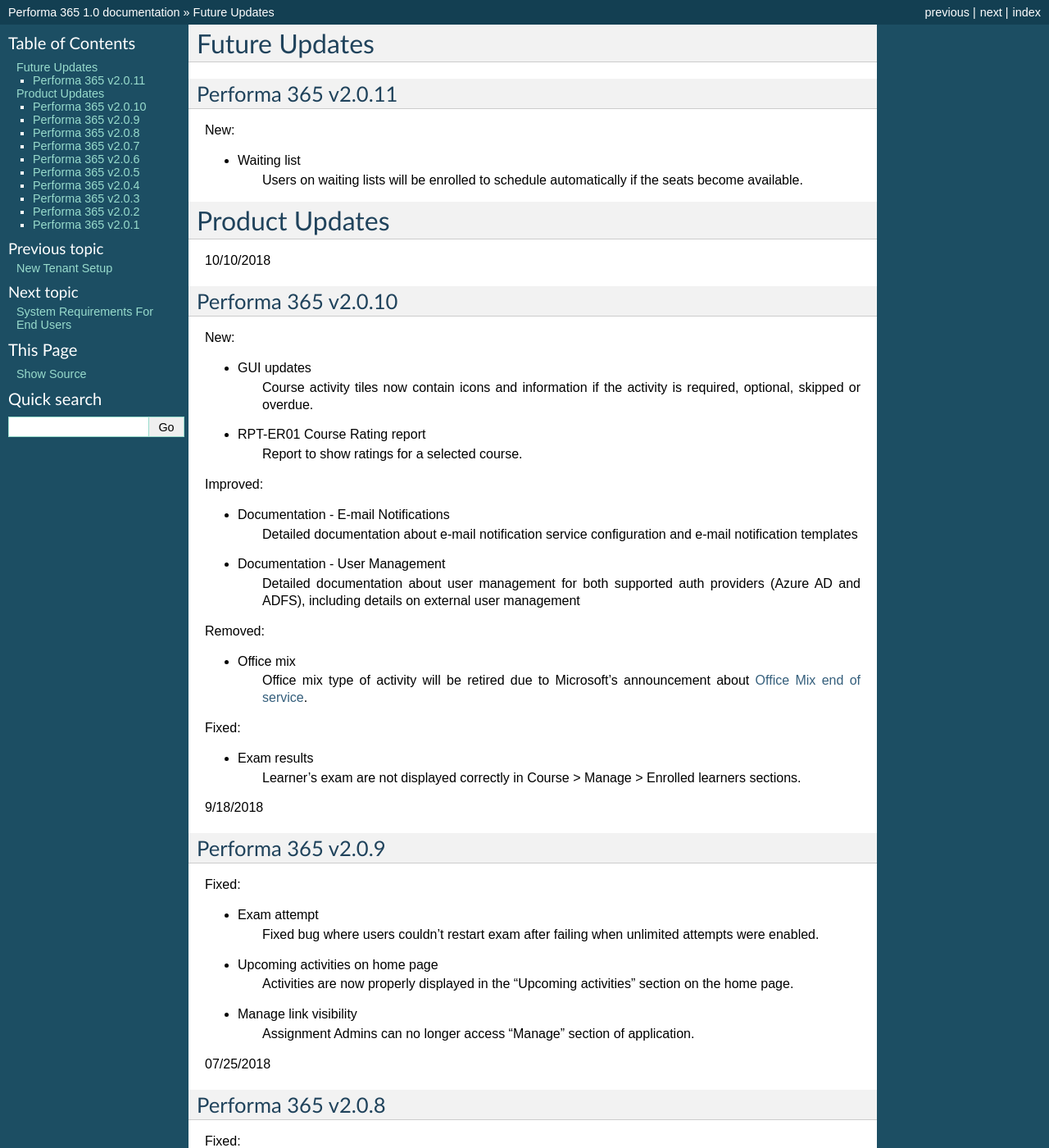
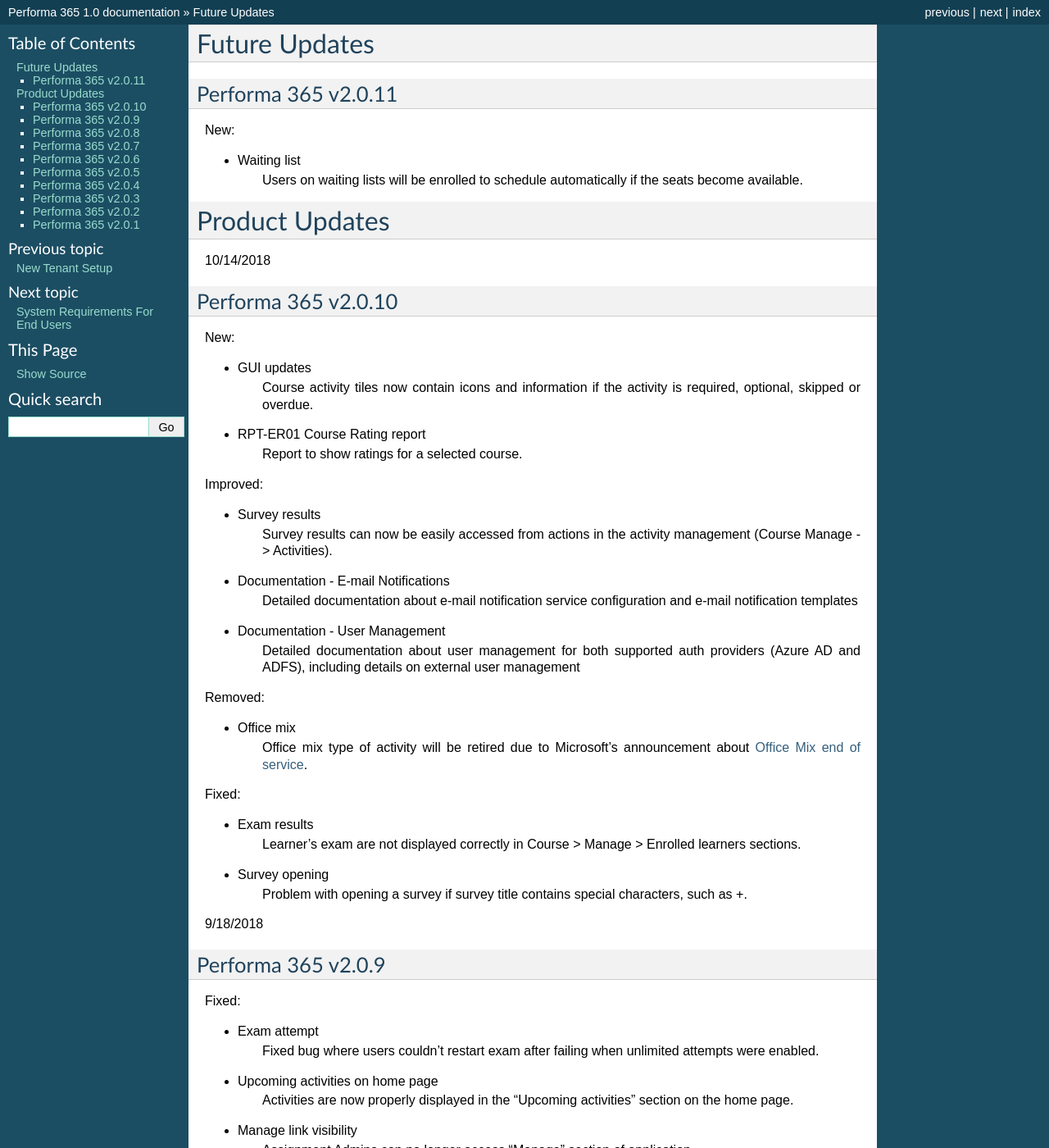
Before and after one commit to pslisko/performa365docs, a Sphinx documentation site: the page built from docs/general/product_updates.rst, in a window 1280 px wide and 1400 px high. Shown: the whole window at 82% size. Built offline with Sphinx 7.4.7, drawn with Linux system fonts in a browser that asks for light colours; pages that are not in the unit, such as notebooks, are missing from menus.

Commit message:
Update product_updates.rst

```diff
--- a/docs/general/product_updates.rst
+++ b/docs/general/product_updates.rst
@@ -15,7 +15,7 @@
 Product Updates
 ================
 
-10/10/2018
+10/14/2018
 
 Performa 365 v2.0.10
 ^^^^^^^^^^^^^^^^^^^^^^^^^^^^
@@ -28,13 +28,18 @@
 * RPT-ER01 Course Rating report
    Report to show ratings for a selected course.
 
+
 Improved:
+
+* Survey results
+   Survey results can now be easily accessed from actions in the activity management (Course Manage -> Activities).
 
 * Documentation - E-mail Notifications
    Detailed documentation about e-mail notification service configuration and e-mail notification templates
 
 * Documentation - User Management
    Detailed documentation about user management for both supported auth providers (Azure AD and ADFS), including details on external user management
+
 
 Removed:
 
@@ -46,6 +51,9 @@
 
 * Exam results
    Learner's exam are not displayed correctly in Course > Manage > Enrolled learners sections.
+
+* Survey opening
+   Problem with opening a survey if survey title contains special characters, such as +.
 
 ..
 
```
